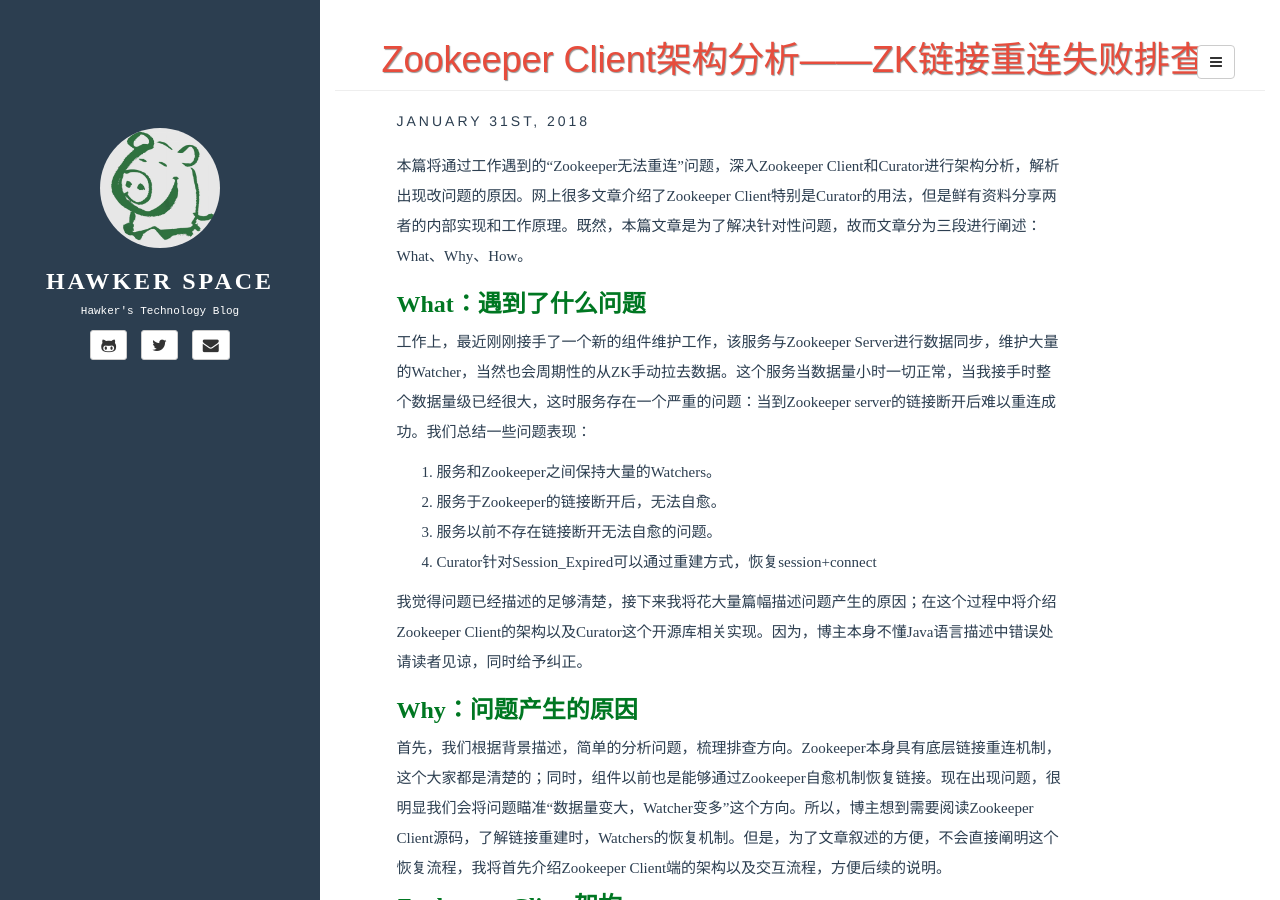
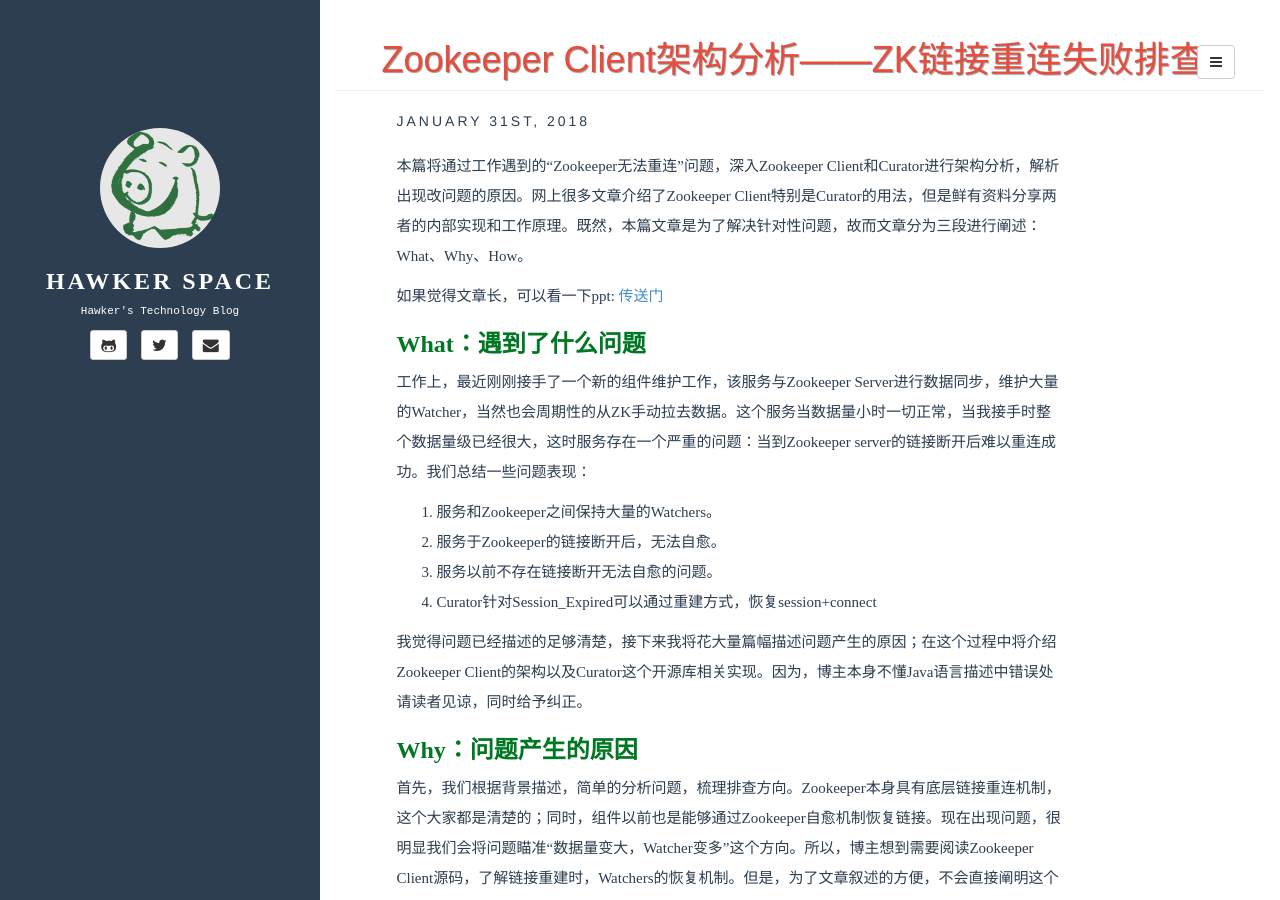
Before and after one commit to hawkxiang/hawkxiang.github.io, a Jekyll site: the page built from _posts/2018.01-31/2018-01-31-zookeeper-watcher-reconnect.md, in a window 1280 px wide and 900 px high. Built offline with Jekyll 4.4.1, drawn with Linux system fonts in a browser that asks for light colours; comment, search, counter and statistics services are not loaded.

Commit message:
Update 2018-01-31-zookeeper-watcher-reconnect.md

```diff
--- a/_posts/2018.01-31/2018-01-31-zookeeper-watcher-reconnect.md
+++ b/_posts/2018.01-31/2018-01-31-zookeeper-watcher-reconnect.md
@@ -12,6 +12,8 @@ tags:
     - architecturear
 ---
 本篇将通过工作遇到的“Zookeeper无法重连”问题，深入Zookeeper Client和Curator进行架构分析，解析出现改问题的原因。网上很多文章介绍了Zookeeper Client特别是Curator的用法，但是鲜有资料分享两者的内部实现和工作原理。既然，本篇文章是为了解决针对性问题，故而文章分为三段进行阐述：What、Why、How。
+
+如果觉得文章长，可以看一下ppt: [传送门](/upload/2017/11/zk_client_pr.pdf "分享的内容")
 
 ## What：遇到了什么问题
 工作上，最近刚刚接手了一个新的组件维护工作，该服务与Zookeeper Server进行数据同步，维护大量的Watcher，当然也会周期性的从ZK手动拉去数据。这个服务当数据量小时一切正常，当我接手时整个数据量级已经很大，这时服务存在一个严重的问题：当到Zookeeper server的链接断开后难以重连成功。我们总结一些问题表现：
```
